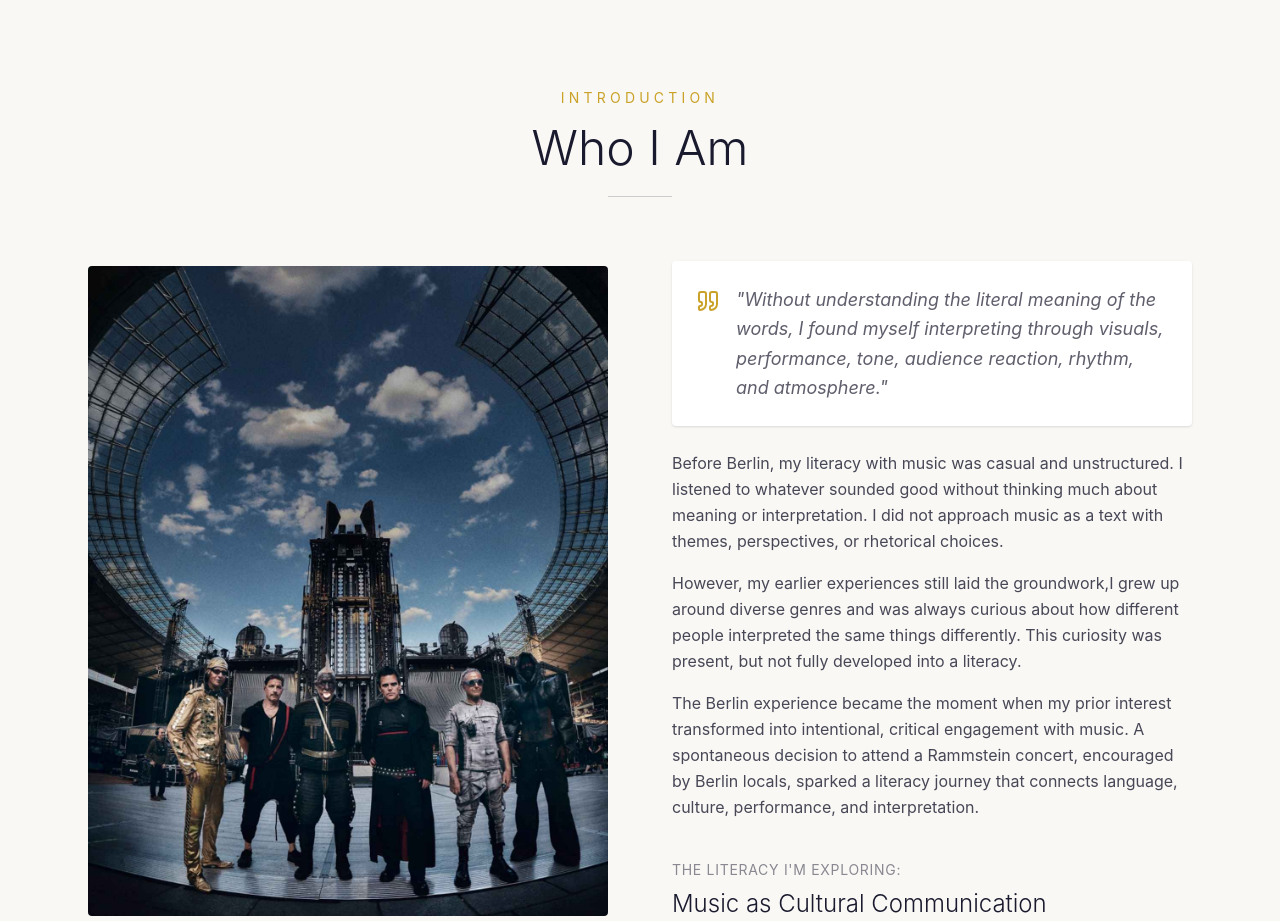
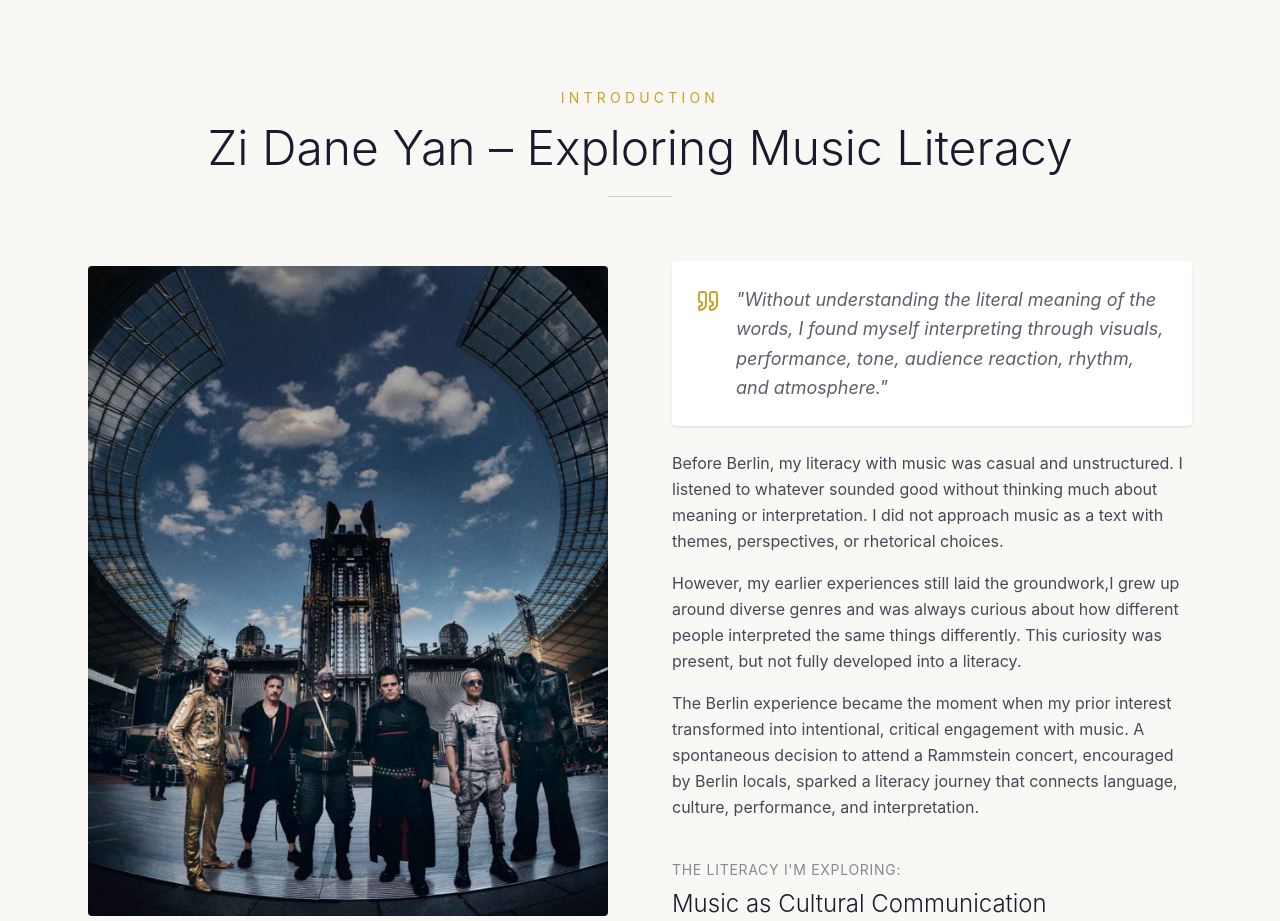
Before and after one commit to zdy718/CriticalLiteraryNarrativeDeepMap, a React (Vite) app: page / in a window 1280 px wide. Shown: the part 840-1761 px from the top of the page. Built offline with nearby package versions, Linux system fonts and the light colour scheme.

Commit message:
changed introduction title

```diff
--- a/src/components/Journey/AboutSection.jsx
+++ b/src/components/Journey/AboutSection.jsx
@@ -18,7 +18,7 @@ export default function AboutSection() {
             Introduction
           </p>
           <h2 className="text-3xl md:text-5xl font-light text-[#1a1a2e] mb-6">
-            Who I Am
+            Zi Dane Yan – Exploring Music Literacy
           </h2>
           <div className="w-16 h-px bg-[#1a1a2e]/20 mx-auto" />
         </motion.div>
```
